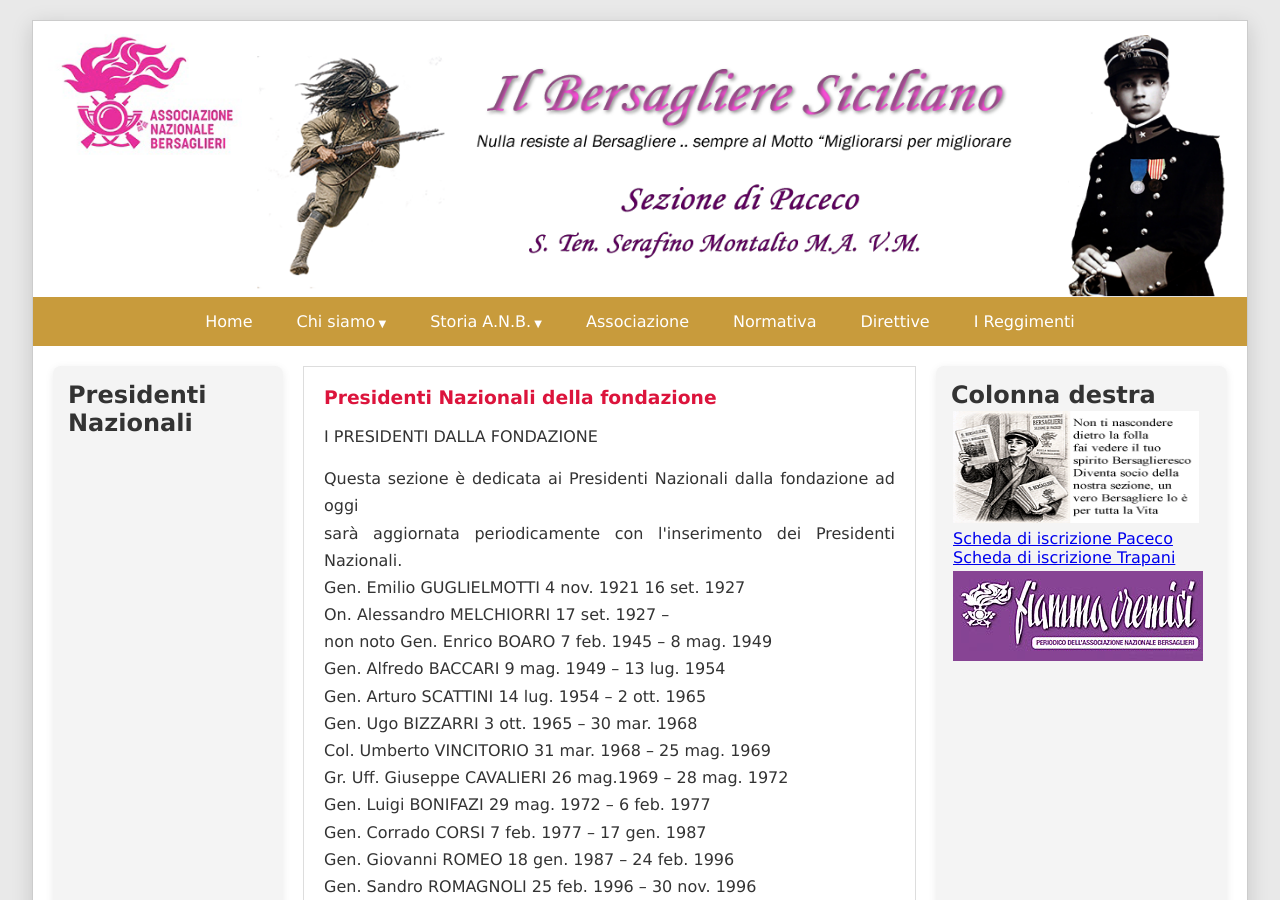
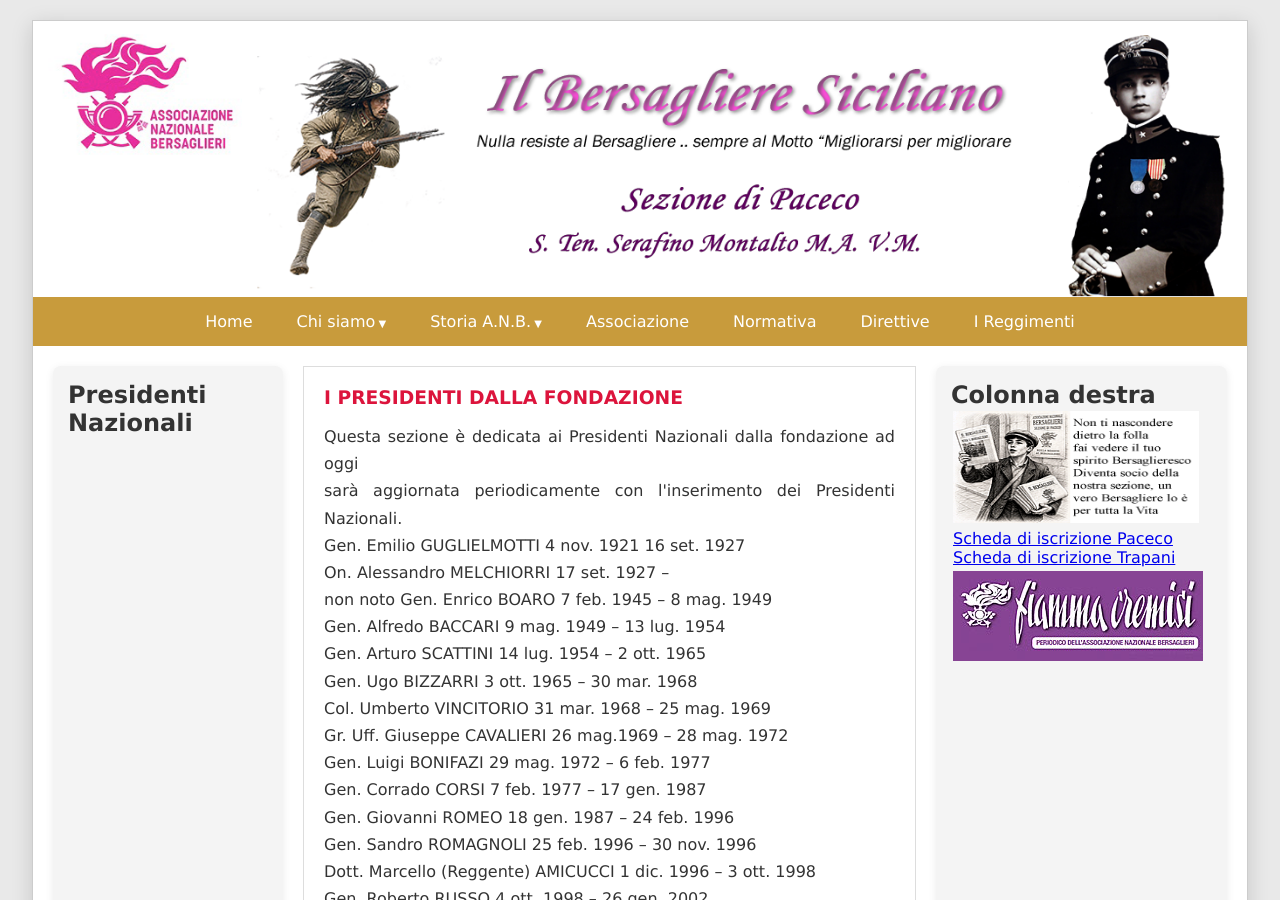
Before and after one commit to bersaglieripaceco/bersaglieripaceco.github.io, a Jekyll site: the page Pagine/Presidenti_Nazionali.html, which Jekyll copies as it is, in a window 1280 px wide and 900 px high. Built offline with Jekyll 4.4.1, drawn with Linux system fonts in a browser that asks for light colours.

Commit message:
Update Presidenti_Nazionali.html

```diff
--- a/Pagine/Presidenti_Nazionali.html
+++ b/Pagine/Presidenti_Nazionali.html
@@ -88,10 +88,9 @@
 
           <article>
 
-            <h1>Presidenti   Nazionali della fondazione</h1>
+            <h1>I PRESIDENTI DALLA FONDAZIONE</h1>
 
-  <p>I PRESIDENTI DALLA FONDAZIONE </p>
-  <p>Questa sezione è dedicata ai Presidenti Nazionali dalla fondazione ad oggi<br>
+    <p>Questa sezione è dedicata ai Presidenti Nazionali dalla fondazione ad oggi<br>
 sarà aggiornata periodicamente con l'inserimento dei Presidenti Nazionali.
 
     <br>
```
